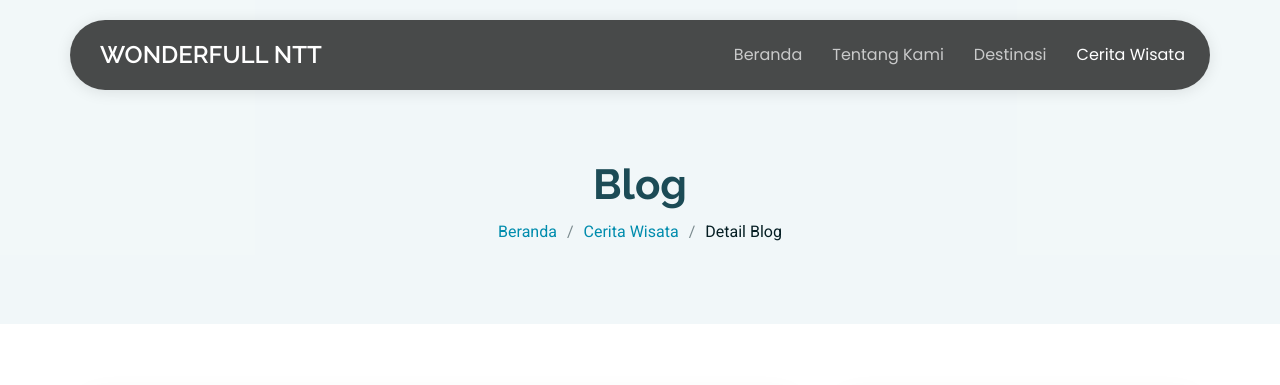
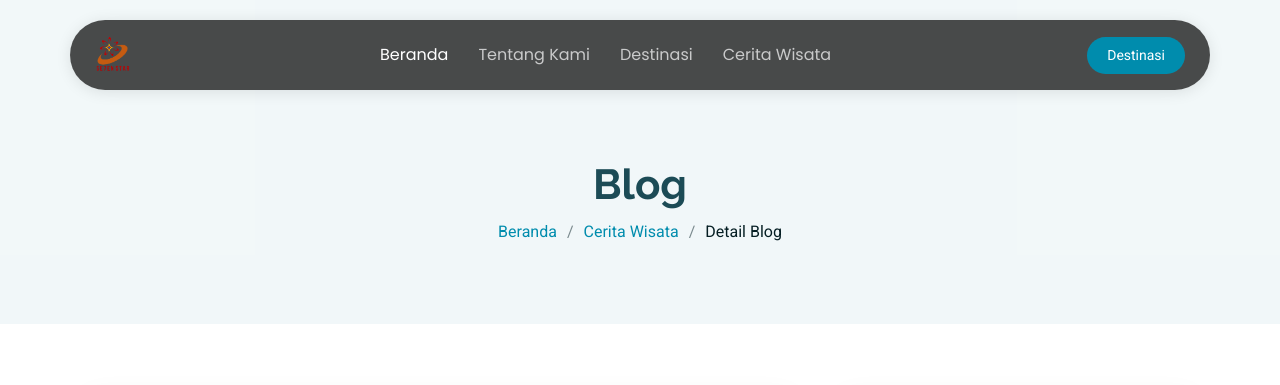
Before and after one commit to arikajelita/wisatantt, a plain HTML site: page blog-details-pantai-pink.html in a window 1280 px wide. Shown: the top 385 px of the page. Drawn offline with Linux system fonts and the light colour scheme; files whose address does not match are found by name.

Commit message:
Update blog-details-pantai-pink.html

```diff
--- a/blog-details-pantai-pink.html
+++ b/blog-details-pantai-pink.html
@@ -27,13 +27,6 @@
   <!-- Main CSS File -->
   <link href="assets/css/main.css" rel="stylesheet">
 
-  <!-- =======================================================
-  * Template Name: Tour
-  * Template URL: https://bootstrapmade.com/tour-bootstrap-travel-website-template/
-  * Updated: Jul 01 2025 with Bootstrap v5.3.7
-  * Author: BootstrapMade.com
-  * License: https://bootstrapmade.com/license/
-  ======================================================== -->
 </head>
 
 <body class="blog-details-page">
@@ -42,18 +35,20 @@
     <div class="header-container container-fluid container-xl position-relative d-flex align-items-center justify-content-between">
 
       <a href="index.html" class="logo d-flex align-items-center me-auto me-xl-0">
-        <!-- <img src="assets/img/logo.webp" alt=""> -->
-        <h1 class="sitename">Wonderfull NTT</h1>
+        <!-- <img src="assets/img/logo.webp" alt="Wisata NTT"> -->
+        <img src="assets/img/logo.webp" alt="Wisata NTT">
       </a>
 
       <nav id="navmenu" class="navmenu">
         <ul>
-          <li><a href="index.html">Beranda</a></li>
+          <li><a href="index.html" class="active">Beranda</a></li>
           <li><a href="about.html">Tentang Kami</a></li>
-          <li><a href="destinations.html" >Destinasi</a></li>
-          <li><a href="blog.html" class="active">Cerita Wisata</a></li>
+          <li><a href="destinations.html">Destinasi</a></li>
+          <li><a href="blog.html">Cerita Wisata</a></li>
         </ul>
+        <i class="mobile-nav-toggle d-xl-none bi bi-list"></i>
       </nav>
+      <a class="btn-getstarted" href="destinations.html">Destinasi</a>
 
     </div>
   </header>
```
